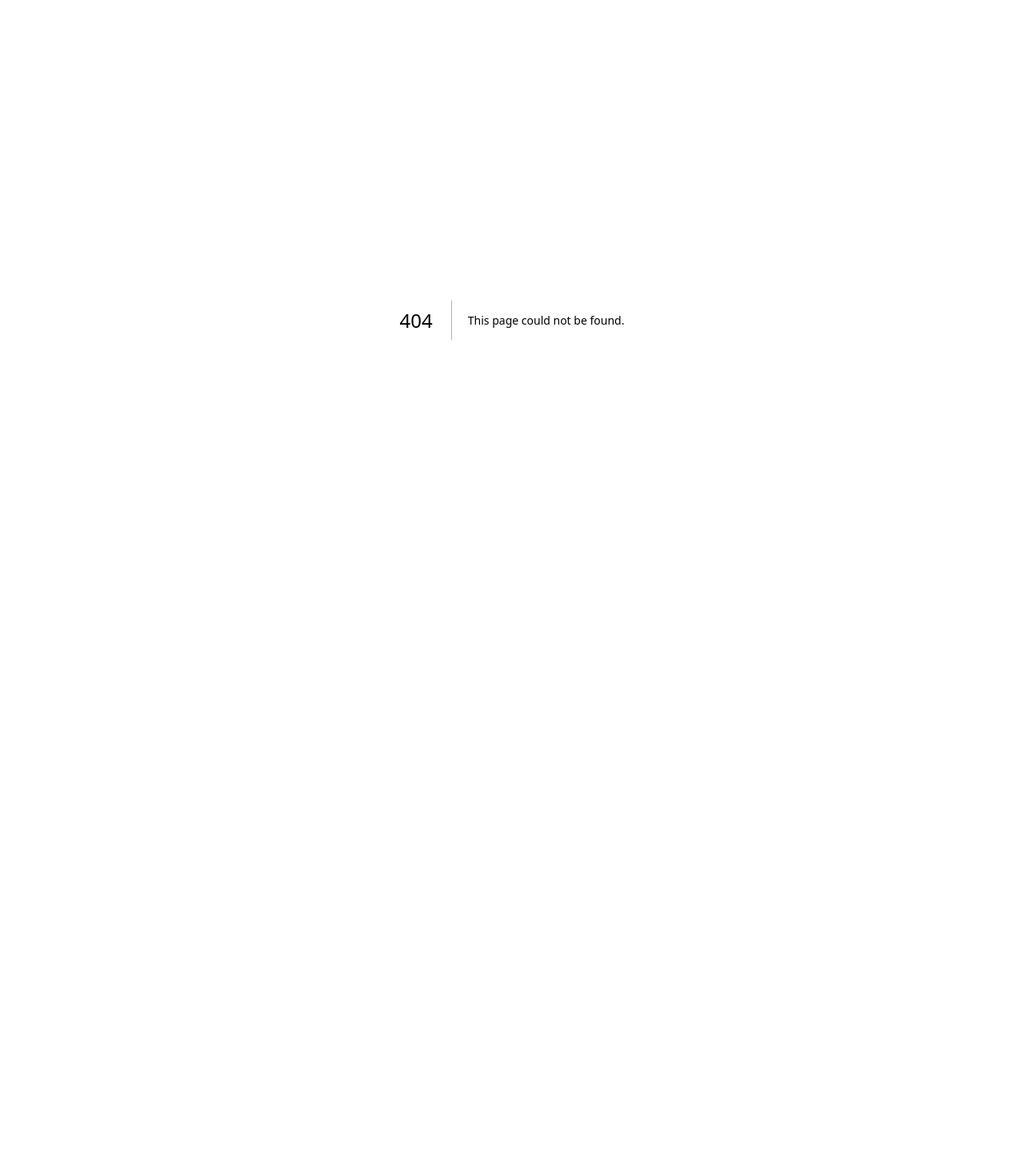
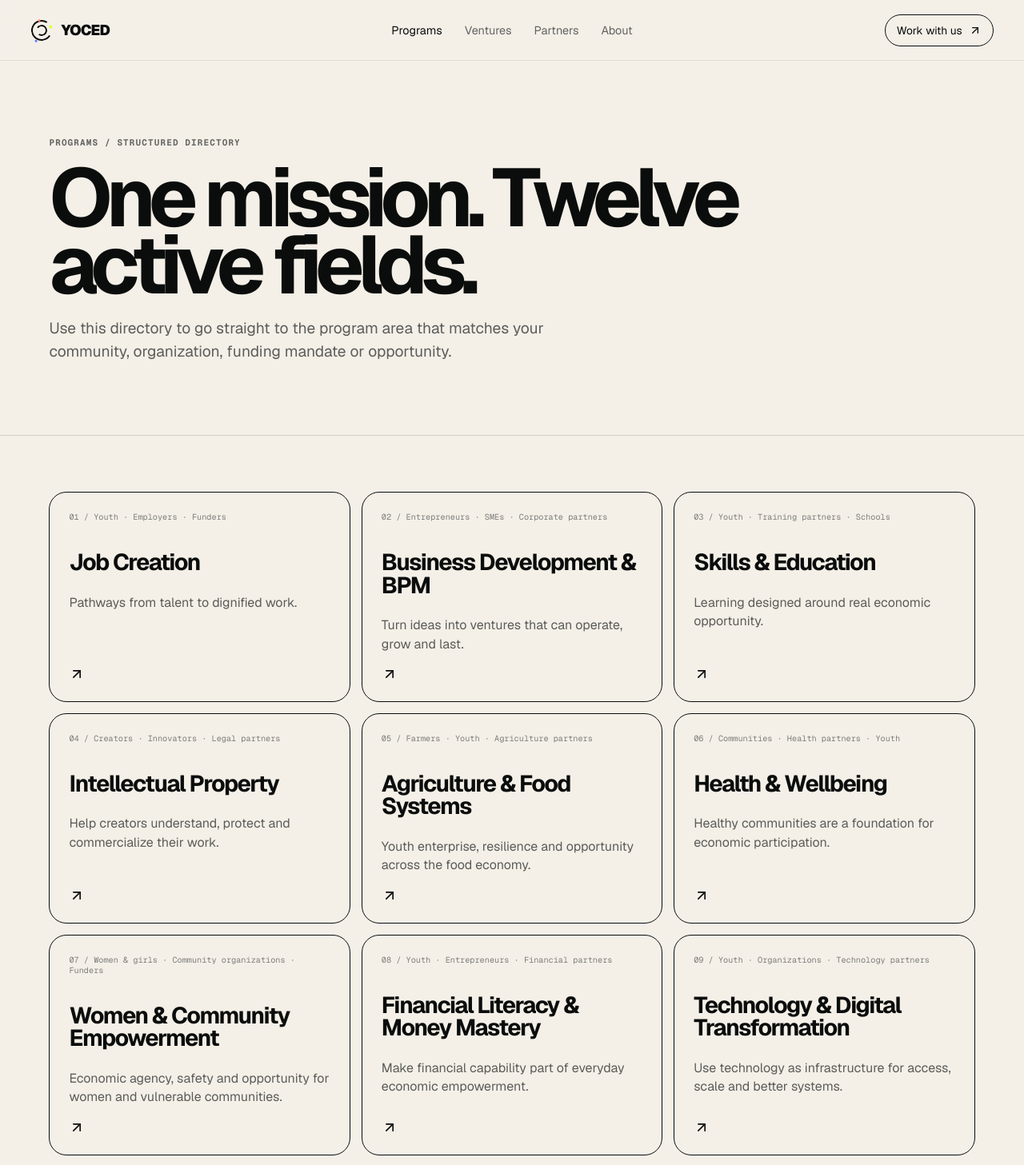
Before and after one commit to steph500/yoced, a Next.js app: page /programs in a window 1280 px wide. Before the commit this address had no page. Shown: the top 1457 px of the page at 80% size. Before the commit the page ends 800 px from the top, so only its background shows below. Built offline with nearby package versions, Linux system fonts and the light colour scheme.

Commit message:
Add program directory page

```diff
--- /dev/null
+++ b/app/programs/page.tsx
@@ -0,0 +1,28 @@
+import Link from "next/link";
+import { ArrowUpRight } from "lucide-react";
+import { PageShell } from "@/components/SiteChrome";
+import { programs } from "@/lib/content";
+
+export default function ProgramsPage() {
+  return (
+    <PageShell>
+      <section className="page-hero">
+        <span className="kicker">Programs / structured directory</span>
+        <h1>One mission. Twelve active fields.</h1>
+        <p>Use this directory to go straight to the program area that matches your community, organization, funding mandate or opportunity.</p>
+      </section>
+      <section className="content-wrap">
+        <div className="program-directory">
+          {programs.map((program, index) => (
+            <Link key={program.slug} href={`/programs/${program.slug}`} className="program-tile">
+              <span>{String(index + 1).padStart(2, "0")} / {program.audience.join(" · ")}</span>
+              <h2>{program.title}</h2>
+              <p>{program.short}</p>
+              <ArrowUpRight size={20} />
+            </Link>
+          ))}
+        </div>
+      </section>
+    </PageShell>
+  );
+}
```
